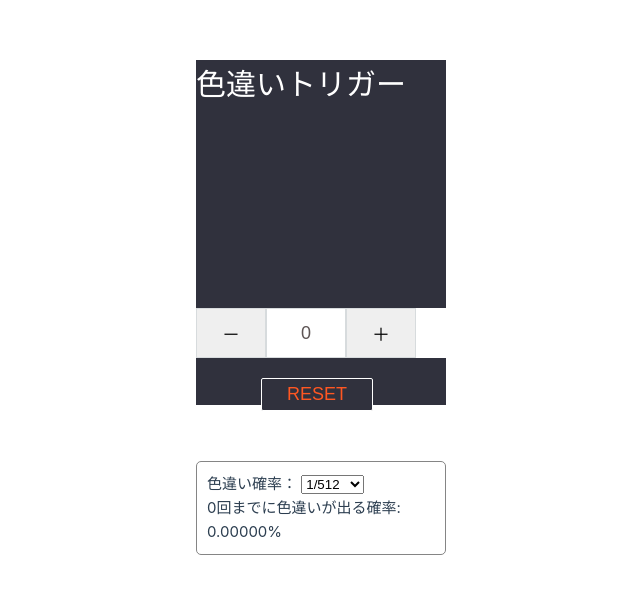
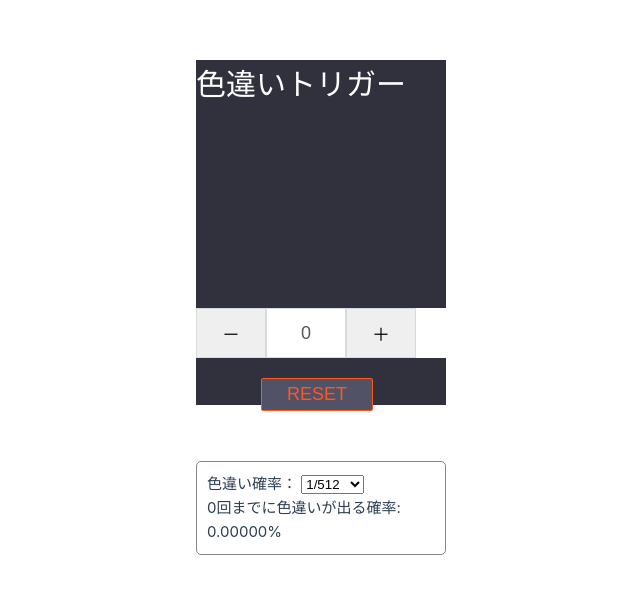
Before and after one commit to kazu0708/shiny_calc, a Vue app: page / in a window 1280 px wide. Shown: the part 168-762 px from the top of the page, without its empty margins (194-834 px from the left). Built offline with nearby package versions, Linux system fonts and the light colour scheme.

Commit message:
色修正

```diff
--- a/src/App.vue
+++ b/src/App.vue
@@ -88,8 +88,8 @@ h1{
 
 .resetbtn {
   margin: 20px 0 0 65px;
-  background-color: #30313d;
-  border: 1px solid white;
+  background-color: #515266;
+  border: 1px solid #ff5722;
   border-radius: 2px;
   color: #ff5722;
 }
```
